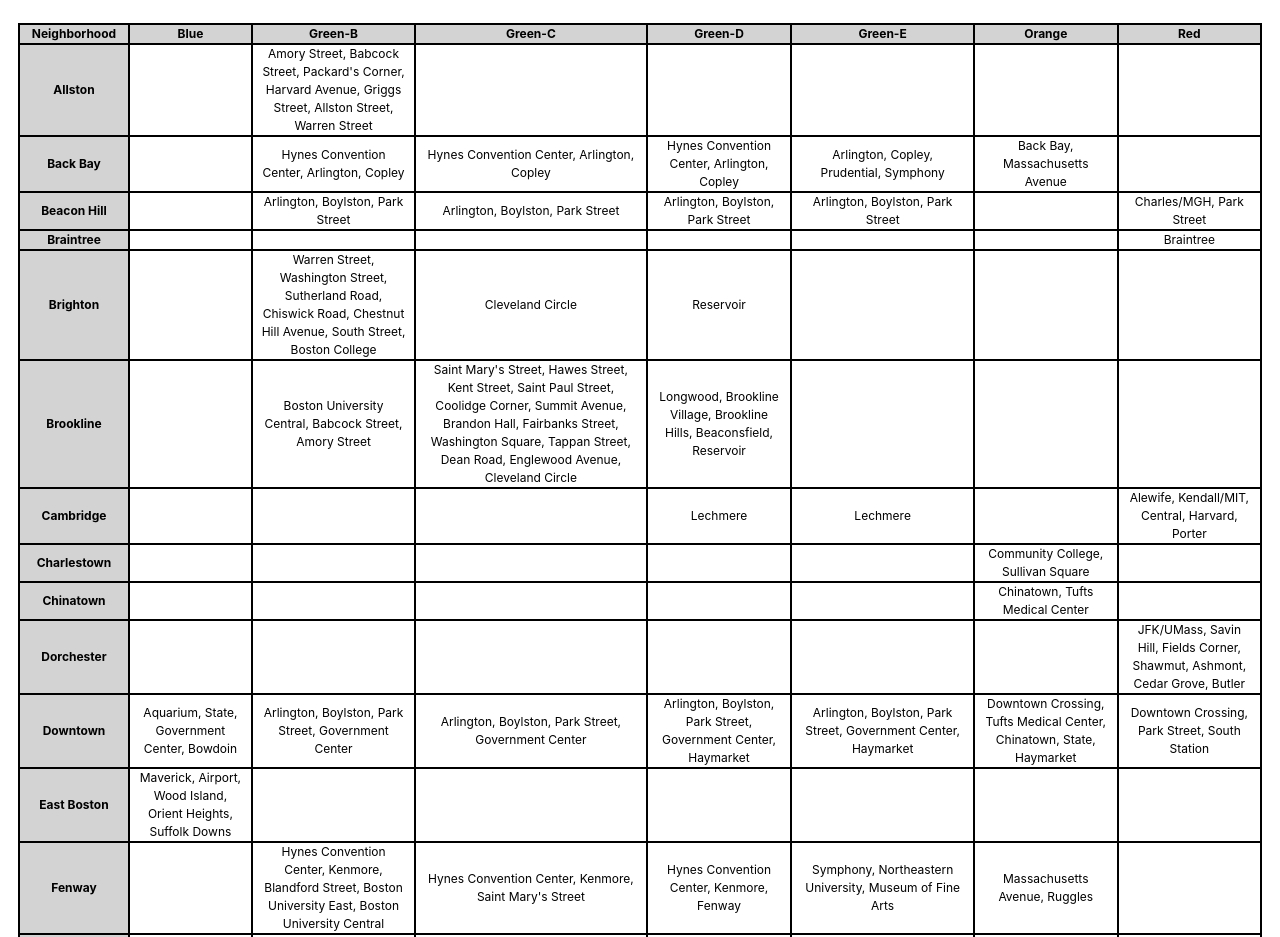
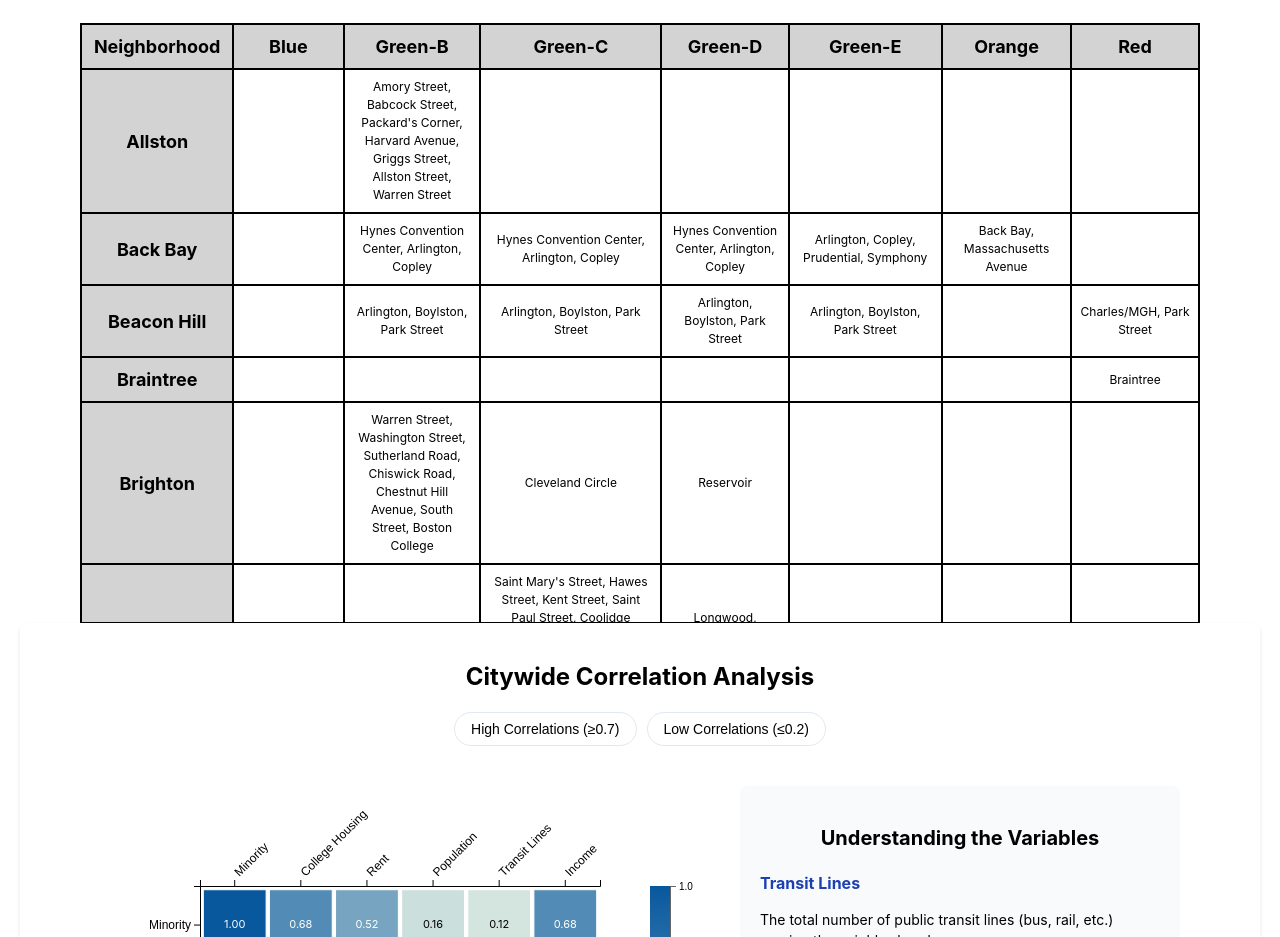
Before and after one commit to boao-james-chen/cosi-116a-f24-final-project-repository, a plain HTML site: page index.html in a window 1280 px wide. Shown: the part 2512-3449 px from the top of the page. Drawn offline with Linux system fonts and the light colour scheme; a script that the page names is missing.

Commit message:
table styling

```diff
--- a/style.css
+++ b/style.css
@@ -91,6 +91,11 @@ h3 {
 	background-color: pink;
 } */
 
+/* .table-container {
+	max-width: 90%;
+	max-height: 600px;
+} */
+
 /* Pretty table layout */
 table {
 	font-size: 0.75rem;
@@ -101,16 +106,16 @@ table {
 	margin: 0 auto;
 	border: black 1px solid;
 
-	/* Make the table scrollable */
-	overflow: auto;
-	max-width: 100%;
-	max-height: 90%;
+	max-width: 90%;
+	max-height: 600px;
+	overflow-y: auto;
+	display: block;
 }
 
 th,
 td {
 	/* vertical | horizontal */
-	padding: 0 8px;
+	padding: 8px 8px;
 	text-align: center;
 	border: black 1px solid;
 	flex-direction: column;
@@ -118,11 +123,13 @@ td {
 
 th {
 	background-color: lightgray;
+	font-size: large;
 }
 
 .Neighborhood {
 	background-color: lightgray;
 	font-weight: bold;
+	font-size: large;
 }
 
 th.mouseover, tr.mouseover {
```
